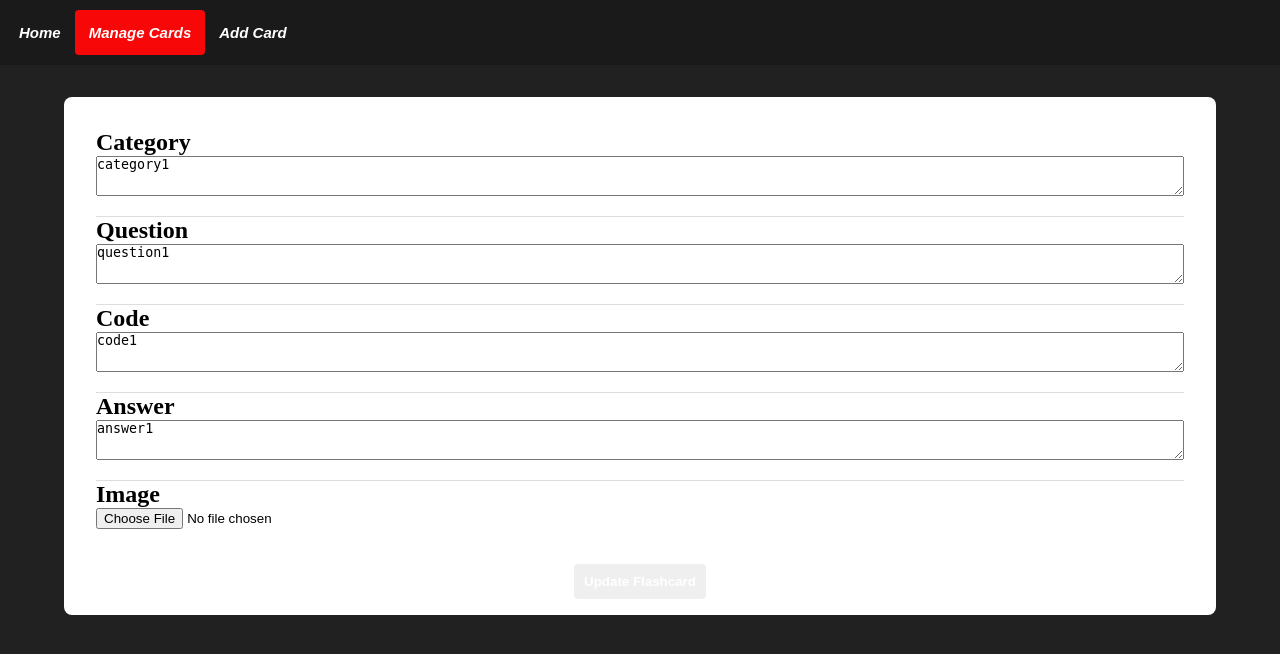
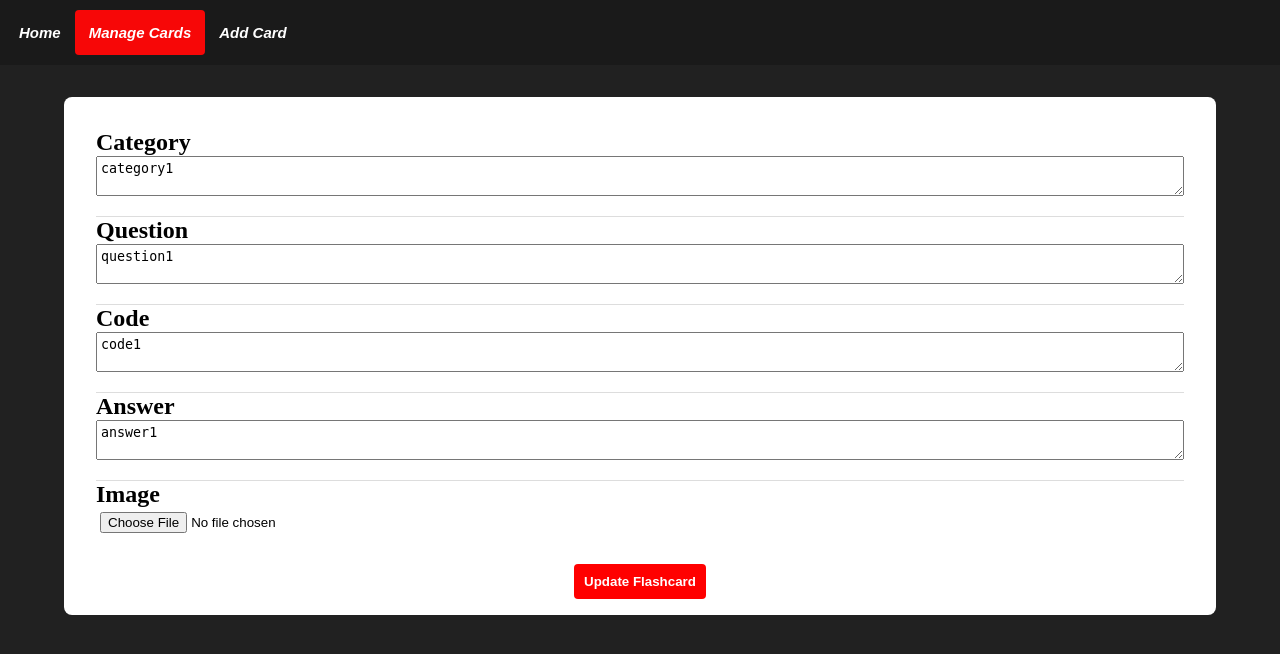
Before and after one commit to AuricFox/Flashcards, a Flask app: page /edit_flashcard/1 in a window 1280 px wide. Shown: the top 654 px of the page. Run offline with Flask 3, Linux system fonts and the light colour scheme; parts of the project's set-up code (start-up, migrations or seed data) failed here and were passed over.

Commit message:
Styling edit page

```diff
--- a/static/css/base.css
+++ b/static/css/base.css
@@ -272,10 +272,17 @@ tr:last-child td {
     min-width: 100%;
     height: 40px;
     overflow-y: auto;
+    padding: 4px;
 }
 
 form button {
     display: block;
     margin: 0 auto;
     padding: 10px;
+    background-color: red;
 }
+
+form button:hover {
+    cursor: pointer;
+    background-color: rgb(253, 60, 60);
+}
```
